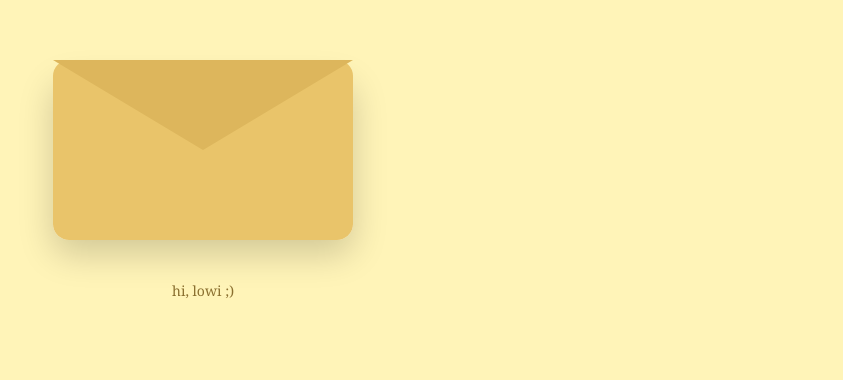
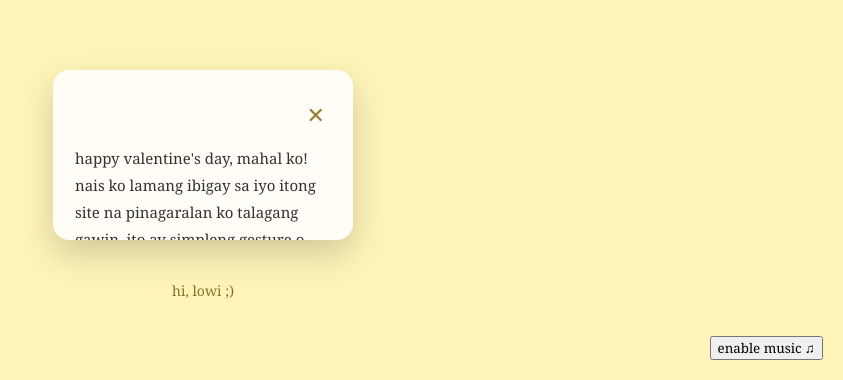
Before and after one commit to nicoleabnanquil-sys/lowiii, a plain HTML site: page index.html in a window 1280 px wide. Shown: the part 420-800 px from the top of the page, without its empty margins (437-1280 px from the left). Drawn offline with Linux system fonts and the light colour scheme.

Commit message:
Add music play button and functionality

```diff
--- a/index.html
+++ b/index.html
@@ -153,6 +153,14 @@
     color:#8a6f2f;
 }
 
+.music-btn{
+    position:fixed;
+    bottom:20px;
+    right:20px;
+    z-index:999;
+}
+
+
 /* MOBILE TWEAKS */
 @media (max-width:480px){
     .letter p{ font-size:14px; }
@@ -202,9 +210,10 @@
         </p>
     </div>
 
-    <button class="envelope" id="envelope">
-    <div class="flap"></div>
+    <button id="playMusicBtn" class="music-btn">
+enable music ♫
 </button>
+
 
     <div class="hint">hi, lowi ;)</div>
 
@@ -255,6 +264,19 @@
     music.pause();
     music.currentTime = 0;
 });
+
+const playBtn = document.getElementById("playMusicBtn");
+
+playBtn.addEventListener("click", () => {
+    music.play()
+        .then(() => {
+            playBtn.style.display = "none";
+        })
+        .catch(err => {
+            console.log("Audio blocked:", err);
+        });
+});
+
 </script>
 
 
```
